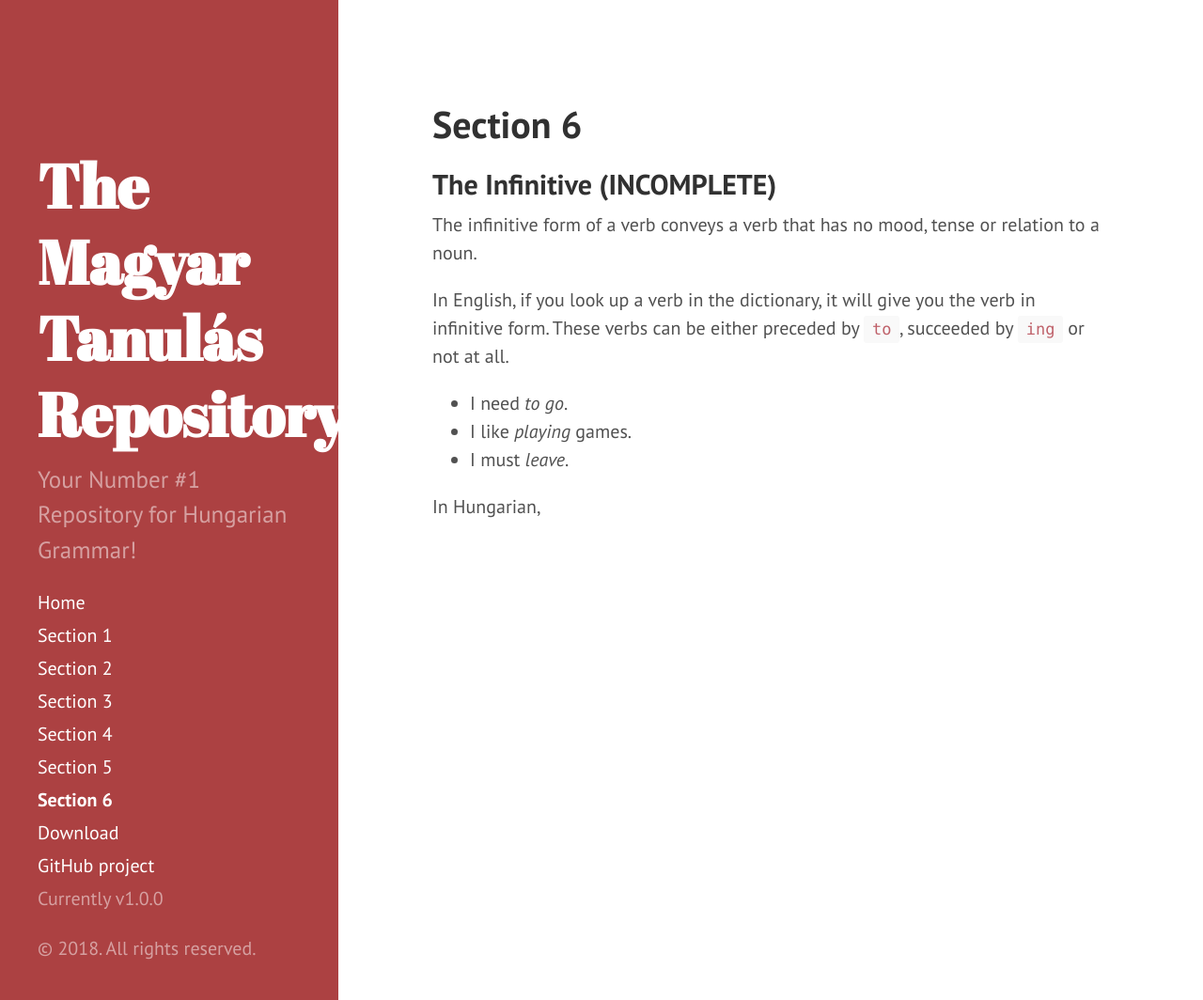
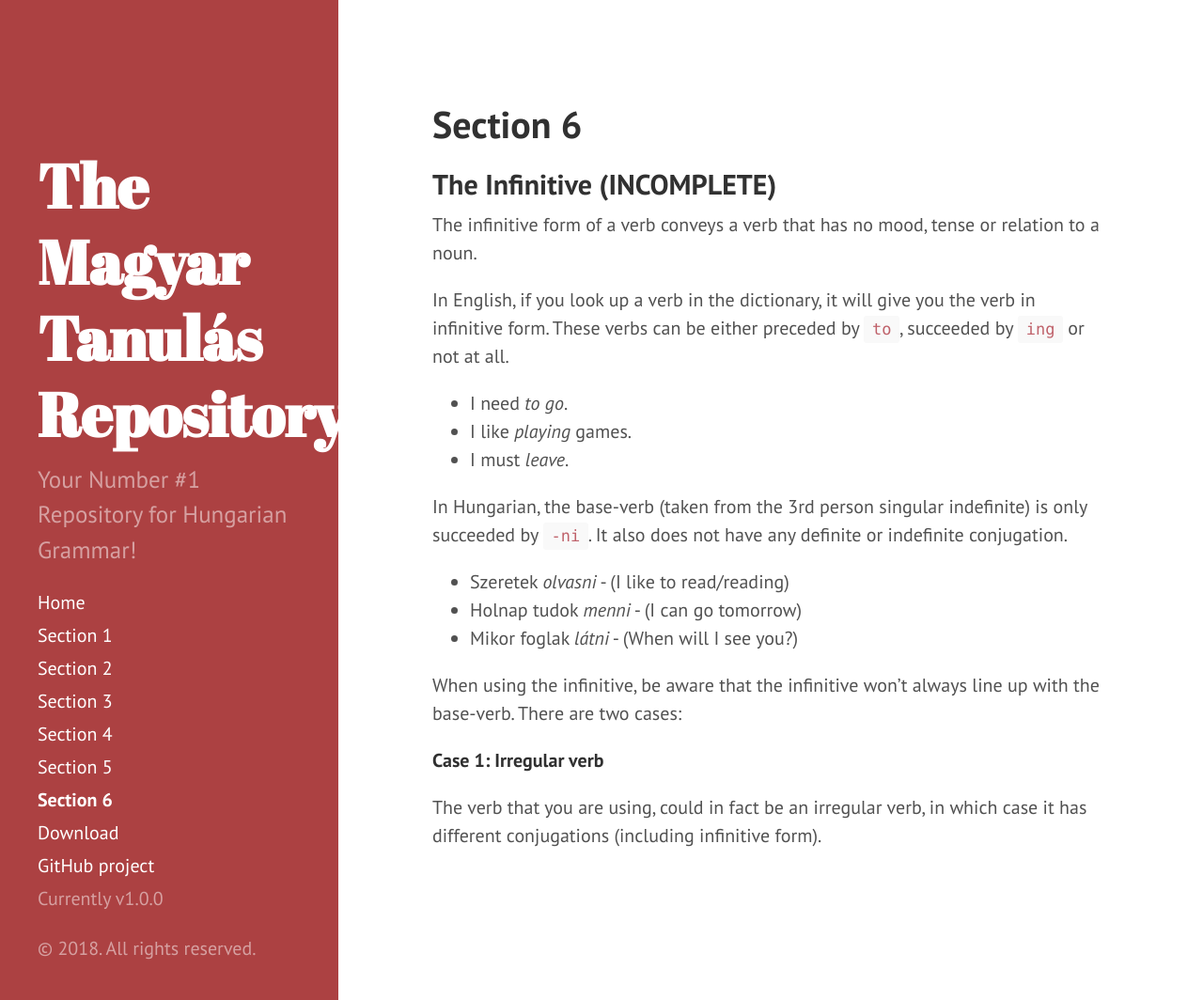
Before and after one commit to Magyartanulas/magyartanulas.github.io, a Jekyll site: the page built from Section6.md, in a window 1280 px wide and 1064 px high. Shown: the whole window at 94% size. Built offline with Jekyll 4.4.1, drawn with Linux system fonts in a browser that asks for light colours; Markdown is read by kramdown in place of the engine named in the settings.

Commit message:
Update Section6.md

```diff
--- a/Section6.md
+++ b/Section6.md
@@ -15,4 +15,14 @@ by `to`, succeeded by `ing` or not at all.
 * I like *playing* games.
 * I must *leave*.
 
-In Hungarian,
+In Hungarian, the base-verb (taken from the 3rd person singular indefinite) is only succeeded by `-ni`. It also does not have any definite or indefinite conjugation.
+
+* Szeretek *olvasni* - (I like to read/reading)
+* Holnap tudok *menni* - (I can go tomorrow)
+* Mikor foglak *látni* - (When will I see you?)
+
+When using the infinitive, be aware that the infinitive won't always line up with the base-verb. There are two cases:
+
+**Case 1: Irregular verb**
+
+The verb that you are using, could in fact be an irregular verb, in which case it has different conjugations (including infinitive form).
```
